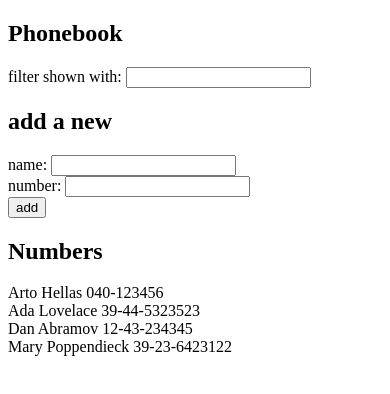
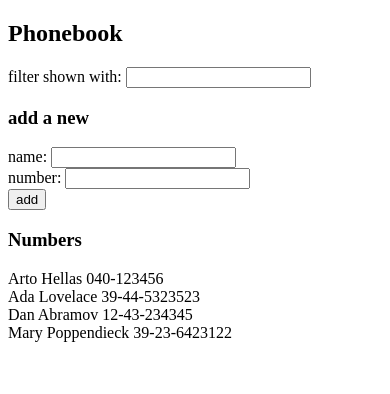
Before and after one commit to sm-mostafajamal/Fullstack_Open, a React (Create React App) app in the folder part2/the_phonebook/: page / in a window 390 px wide. Shown: the top 394 px of the page. Built offline with nearby package versions, Linux system fonts and the light colour scheme.

Commit message:
2.10: The Phonebook Step5

```diff
--- a/part2/the_phonebook/src/App.js
+++ b/part2/the_phonebook/src/App.js
@@ -1,4 +1,8 @@
-import { useState } from 'react'
+import { useState } from 'react';
+import Filter from './Components/Filter';
+import PersonForm from './Components/PersonForm';
+import Persons from './Components/Persons';
+
 
 const App = () => {
   const [persons, setPersons] = useState([
@@ -22,9 +26,7 @@ const App = () => {
       setNumber('')
     }
   }
-  const personName  = persons.filter(person => {
-    if((person.name.toLowerCase()).includes(showAll)) return person
-  })
+  const personName  = persons.filter(person => ((person.name.toLowerCase()).includes(showAll.toLowerCase())) && person)
 
   const contactToShow = showAll === '' ? persons : personName
 
@@ -32,26 +34,16 @@ const App = () => {
   return (
     <div>
       <h2>Phonebook</h2>
-      <div>
-          filter shown with: <input  value={showAll} onChange={(e)=> setShowAll(e.target.value)} />
-      </div>
-      <h2>add a new</h2>
-      <form onSubmit={addContact}>
-        <div>
-          name: <input value={newName} onChange={(e)=> setNewName(e.target.value)} />
-        </div>
-        <div>
-          number: <input value={number} onChange={(e)=> setNumber(e.target.value) } />
-        </div>
-        <div>
-          <button type="submit">add</button>
-        </div>
-      </form>
-      <h2>Numbers</h2>
-      <div>
-        {contactToShow.map(contact => <div key={contact.id}> {contact.name} {contact.number}</div>)}
 
-      </div>
+      <Filter showAll={showAll} setShowAll = {setShowAll} />
+
+      <h3>add a new</h3>
+
+      <PersonForm newName={newName} number={number} addContact={addContact} setNewName={setNewName} setNumber={setNumber} />
+
+      <h3>Numbers</h3>
+
+      <Persons contactToShow={contactToShow} />
     </div>
   )
 }
--- /dev/null
+++ b/part2/the_phonebook/src/Components/Filter.js
@@ -0,0 +1,5 @@
+const Filter = ({showAll, setShowAll}) => <div>filter shown with: <input  value={showAll} onChange={(e)=> setShowAll(e.target.value)} /></div>
+
+
+
+export default Filter
--- /dev/null
+++ b/part2/the_phonebook/src/Components/PersonForm.js
@@ -0,0 +1,14 @@
+const PersonForm =({addContact, newName, setNewName, number, setNumber })=> <form onSubmit={addContact}>
+                <div>
+                name: <input value={newName} onChange={(e)=> setNewName(e.target.value)} />
+                </div>
+                <div>
+                number: <input value={number} onChange={(e)=> setNumber(e.target.value) } />
+                </div>
+                <div>
+                <button type="submit">add</button>
+                </div>
+            </form>
+
+
+export default PersonForm
--- /dev/null
+++ b/part2/the_phonebook/src/Components/Persons.js
@@ -0,0 +1,4 @@
+const Persons =({contactToShow})=><div>{contactToShow.map(contact => <div key={contact.id}> {contact.name} {contact.number}</div>)}</div>
+
+
+export default Persons
```
